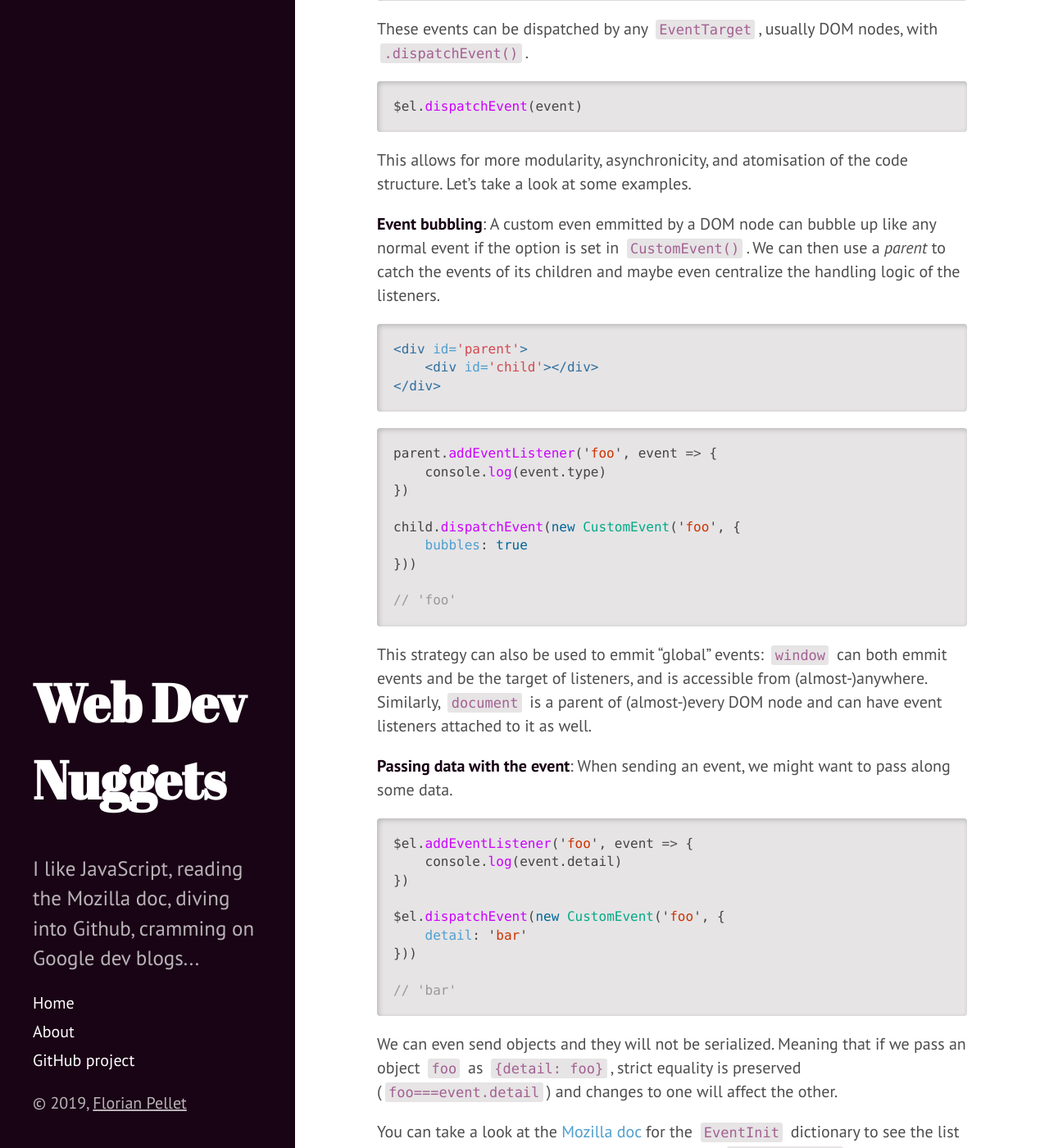
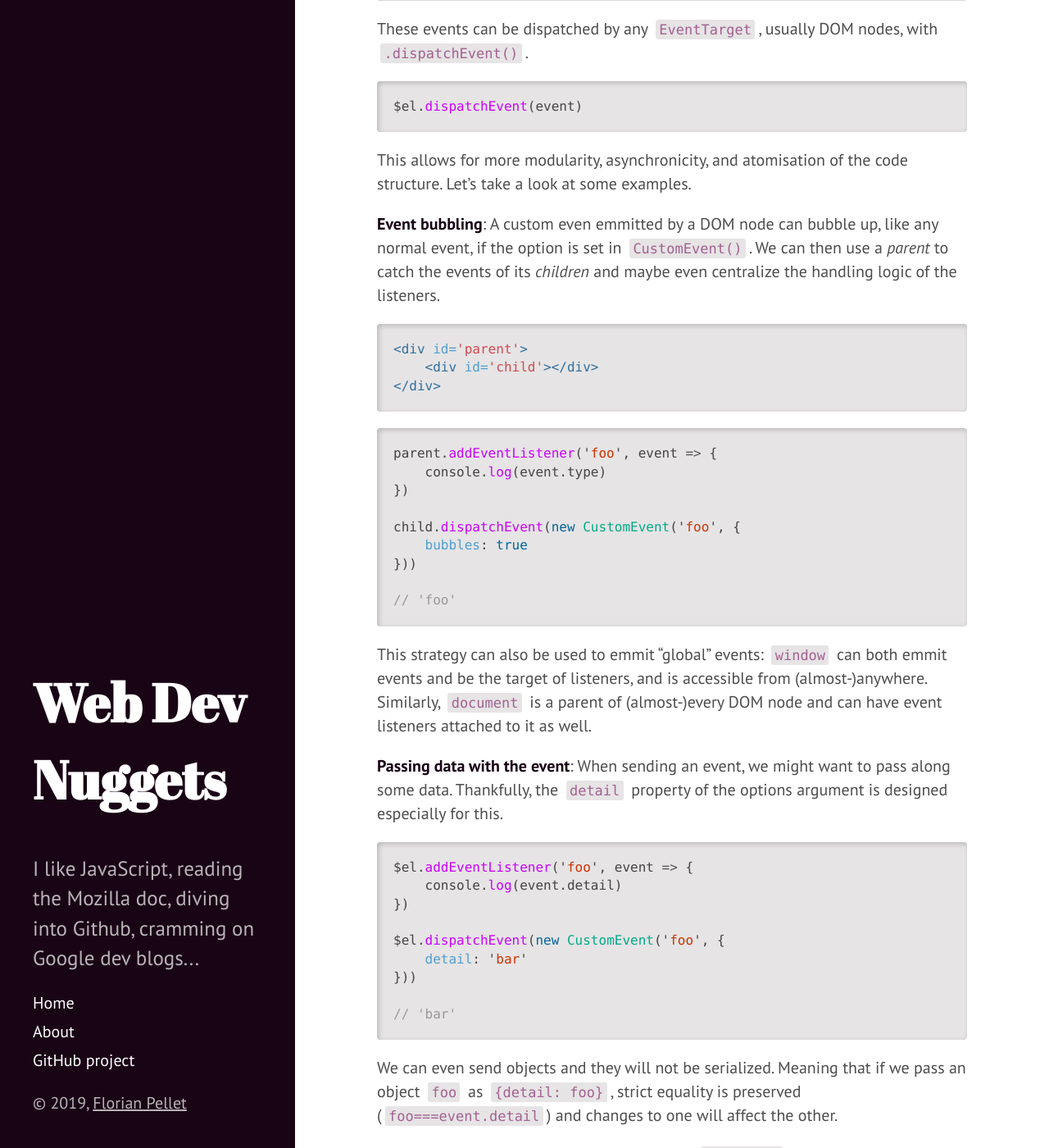
Before and after one commit to Sheraff/TIL, a Jekyll site: the page built from _posts/2019-08-02-Custom-events.md, in a window 1280 px wide and 1400 px high, scrolled down 748 px. Shown: the whole window at 82% size. Built offline with Jekyll 4.4.1, drawn with Linux system fonts in a browser that asks for light colours.

Commit message:
Small precisions

````diff
--- a/_posts/2019-08-02-Custom-events.md
+++ b/_posts/2019-08-02-Custom-events.md
@@ -25,7 +25,7 @@ $el.dispatchEvent(event)
 ```
 This allows for more modularity, asynchronicity, and atomisation of the code structure. Let's take a look at some examples.
 
-**Event bubbling**: A custom even emmitted by a DOM node can bubble up like any normal event if the option is set in `CustomEvent()`. We can then use a *parent* to catch the events of its children and maybe even centralize the handling logic of the listeners.
+**Event bubbling**: A custom even emmitted by a DOM node can bubble up, like any normal event, if the option is set in `CustomEvent()`. We can then use a *parent* to catch the events of its *children* and maybe even centralize the handling logic of the listeners.
 ```html
 <div id='parent'>
     <div id='child'></div>
@@ -44,7 +44,7 @@ child.dispatchEvent(new CustomEvent('foo', {
 ```
 This strategy can also be used to emmit "global" events: `window` can both emmit events and be the target of listeners, and is accessible from (almost-)anywhere. Similarly, `document` is a parent of (almost-)every DOM node and can have event listeners attached to it as well.
 
-**Passing data with the event**: When sending an event, we might want to pass along some data.
+**Passing data with the event**: When sending an event, we might want to pass along some data. Thankfully, the `detail` property of the options argument is designed especially for this.
 ```javascript
 $el.addEventListener('foo', event => {
     console.log(event.detail)
````
Also changed, not shown: _posts/2019-08-01-Getters-and-setters.md (+1 -1 lines).
